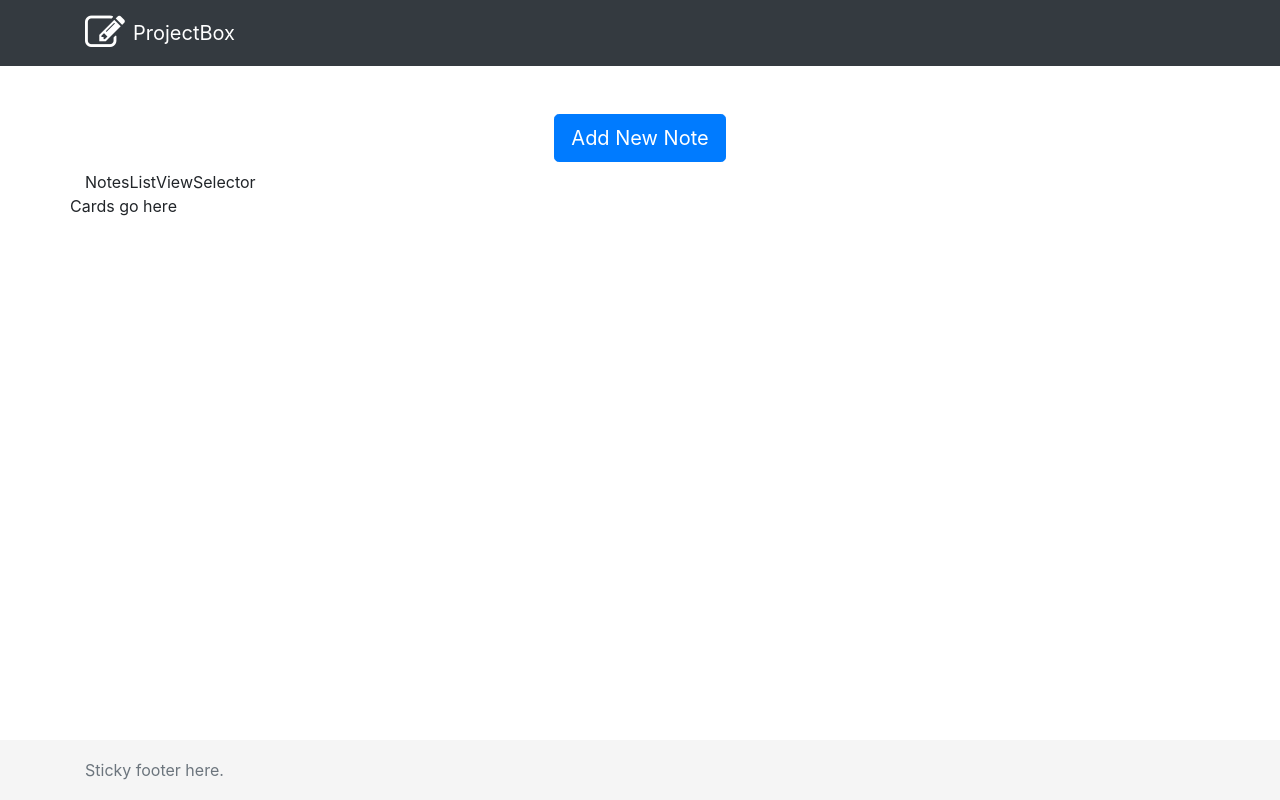
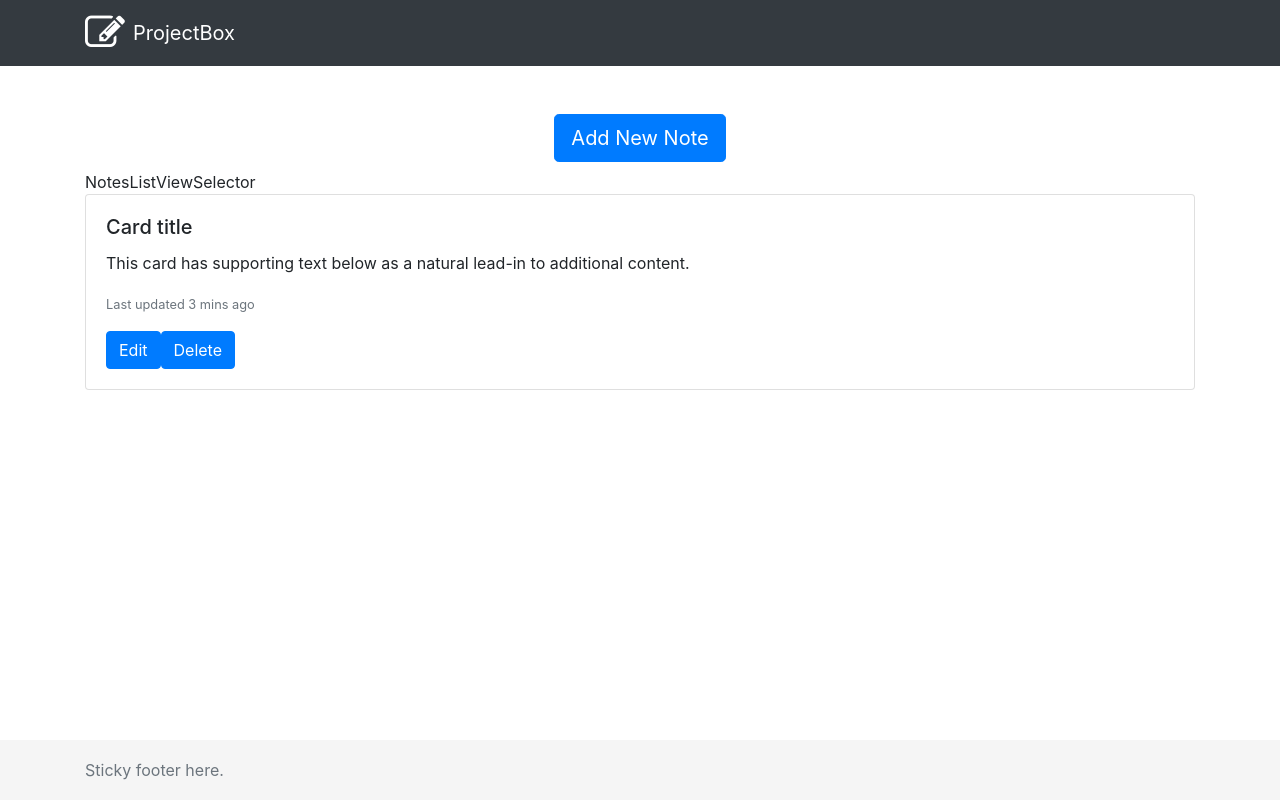
Before and after one commit to mediasittich/react-projects-list-app, a React (Create React App) app in the folder client/: page / in a window 1280 px wide. Built offline with nearby package versions, Linux system fonts and the light colour scheme.

Commit message:
add Note Card

```diff
--- /dev/null
+++ b/client/src/components/NoteCard/NoteCard.js
@@ -0,0 +1,27 @@
+import React, { Component } from 'react';
+import './NoteCard.css';
+
+class NoteCard extends Component {
+    render() {
+        return (
+            <div className="card">
+                <div className="card-body">
+                    <div className="d-flex flex-row justify-content-between">
+                        <h5 className="card-title">Card title</h5>
+                        <div className="form-check">
+                            {/* <input className="form-check-input" type="checkbox" value="" id="defaultCheck1"> */}
+                        </div>
+                    </div>
+
+                    <p className="card-text">This card has supporting text below as a natural lead-in to additional content.</p>
+                    <p className="card-text"><small class="text-muted">Last updated 3 mins ago</small></p>
+
+                    <a href="#" className="btn btn-primary">Edit</a>
+                    <a href="#" className="btn btn-primary">Delete</a>
+                </div>
+            </div>
+        );
+    }
+}
+
+export default NoteCard;
--- a/client/src/components/NotesCardDeck/NotesCardDeck.js
+++ b/client/src/components/NotesCardDeck/NotesCardDeck.js
@@ -1,11 +1,12 @@
 import React, { Component } from 'react';
 import './NotesCardDeck.css';
+import NoteCard from '../NoteCard/NoteCard';
 
 class NotesCardDeck extends Component {
     render() {
         return (
             <div className="card-deck mb-4">
-                Cards go here
+                <NoteCard />
             </div>
         );
     }
```
Also changed, not shown: client/src/components/NoteCard/NoteCard.css (added).
